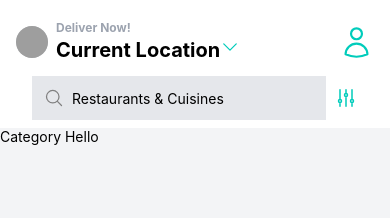
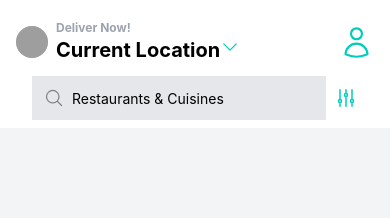
Before and after one commit to koomekevo/fetchry, a React Native app: screen /Home in a window 390 px wide. Shown: the top 218 px of the page. Built offline with nearby package versions, Linux system fonts and the light colour scheme; grey boxes are pictures that could not be loaded.

Commit message:
Transfer ScrollView of CategoryCard to Categories component

```diff
--- a/components/Categories.js
+++ b/components/Categories.js
@@ -3,9 +3,16 @@ import React from "react";
 
 const Categories = () => {
   return (
-    <ScrollView horizontal >
+    <ScrollView
+      contentContainerStyle={{
+        paddingHorizontal: 15,
+        paddingTop: 10,
+      }}
+      horizontal
+      showsHorizontalScrollIndicator={false}
+    >
       {/* CategoryCard */}
-      <Text>Category Hello</Text>
+
     </ScrollView>
   );
 };
--- a/components/CategoryCard.js
+++ b/components/CategoryCard.js
@@ -3,16 +3,7 @@ import { View, Text } from "react-native";
 
 const CategoryCard = () => {
   return (
-    <ScrollView
-      contentContainerStyle={{
-        paddingHorizontal: 15,
-        paddingTop: 10,
-      }}
-      horizontal
-      showsHorizontalScrollIndicator={false}
-    >
-      <Text>CategoryCard</Text>
-    </ScrollView>
+
   );
 };
 
```
